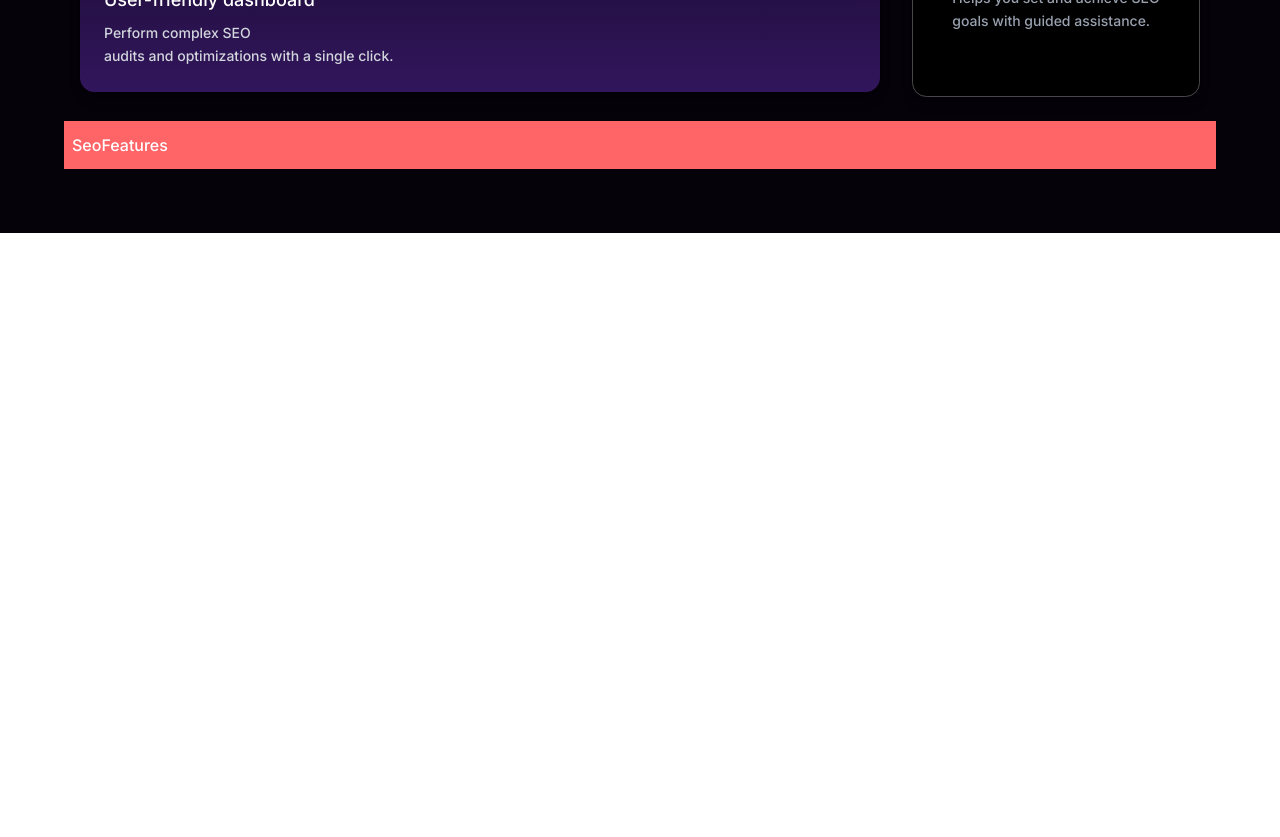
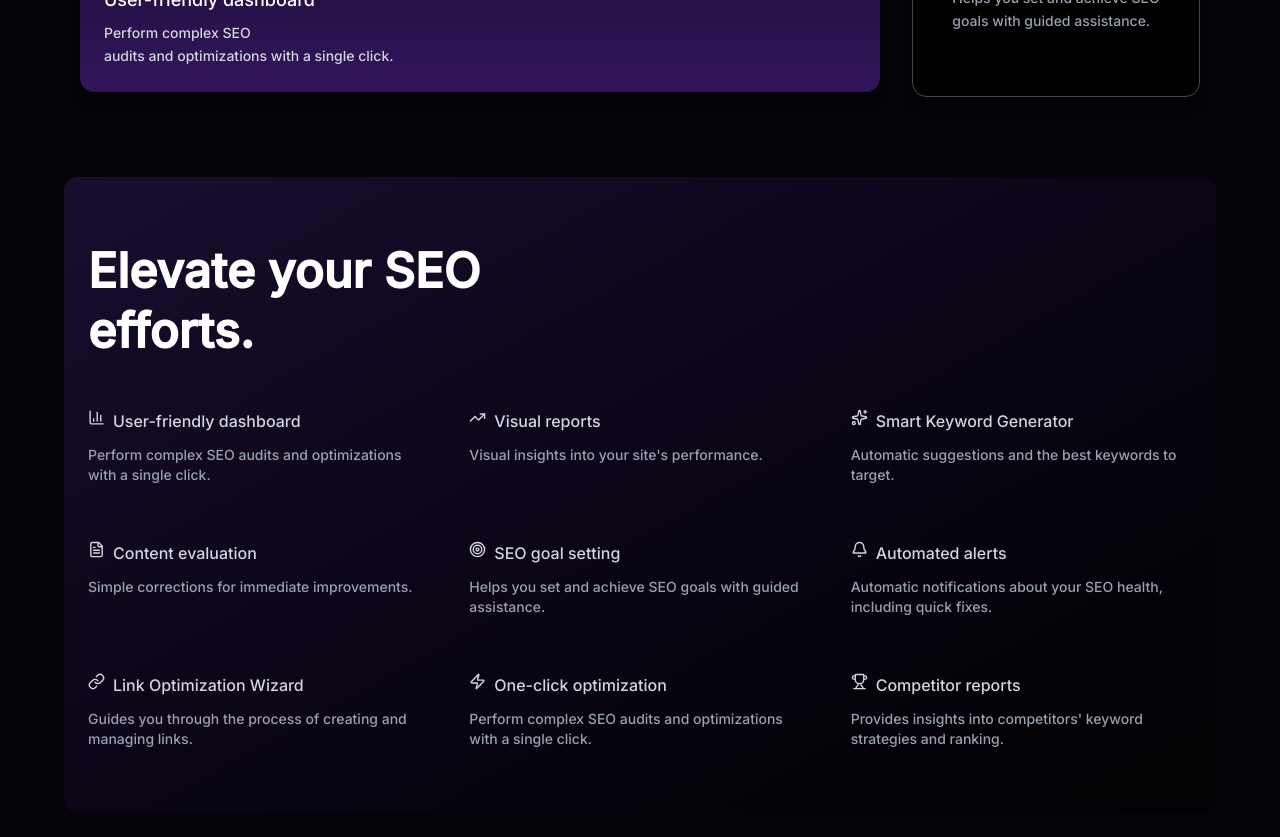
Before and after one commit to bilals2008/ai-seo, a React (Vite) app: page / in a window 1280 px wide. Shown: the part 2800-3637 px from the top of the page. Before the commit the page ends 3033 px from the top, so only its background shows below. Built offline with nearby package versions, Linux system fonts and the light colour scheme.

Commit message:
add seo features section

```diff
--- a/src/components/seo-features/SeoFeatures.jsx
+++ b/src/components/seo-features/SeoFeatures.jsx
@@ -1,10 +1,21 @@
 // File: src/components/seo-features/SeoFeatures.jsx
-import React from 'react'
+import React from "react";
+import SeoFeaturesList from "./SeoFeaturesList";
 
 function SeoFeatures() {
   return (
-    <div className='w-full bg-red-400 h-xl my-6 px-2 py-3'>SeoFeatures</div>
-  )
+    <section className="w-full py-16 px-6 bg-gradient-to-tl from-[#020103] to-[#190D2E] lg:rounded-xl my-20">
+      <div className="max-w-6xl mx-auto">
+        {/* Heading */}
+        <h1 className="text-2xl md:text-5xl font-bold text-white mb-12 max-w-md leading-tight">
+          Elevate your SEO efforts.
+        </h1>
+
+        {/* Features List */}
+        <SeoFeaturesList />
+      </div>
+    </section>
+  );
 }
 
-export default SeoFeatures
+export default SeoFeatures;
--- /dev/null
+++ b/src/components/seo-features/SeoFeaturesList.jsx
@@ -0,0 +1,32 @@
+// File: src/components/seo-features/SeoFeaturesList.jsx
+import React from "react";
+import * as Icons from "lucide-react"; // saare icons ek object ke through import
+import { seoFeatures } from "./seoFeaturesdata";
+
+function SeoFeaturesList() {
+  return (
+    <div className="grid grid-cols-1 md:grid-cols-2 lg:grid-cols-3 gap-y-14 gap-x-10 text-white">
+      {seoFeatures.map((feature) => {
+        const Icon = Icons[feature.icon];
+        return (
+          <div
+            key={feature.id}
+            className="flex items-center md:items-start space-x-3"
+          >
+            <div>
+              <div className="text-gray-300 flex gap-2 items-start">
+                {Icon ? <Icon size={17} /> : null}
+              <h3 className="text-base font-medium pb-3">{feature.title}</h3>
+              </div>
+              <p className="text-sm font-light text-gray-400 line-clamp-3">
+                {feature.description}
+              </p>
+            </div>
+          </div>
+        );
+      })}
+    </div>
+  );
+}
+
+export default SeoFeaturesList;
--- /dev/null
+++ b/src/components/seo-features/seoFeaturesdata.js
@@ -0,0 +1,71 @@
+// File: src/components/seo-features/seoFeatures.js
+export const seoFeatures = [
+  {
+    id: 1,
+    icon: "BarChart3",
+    title: "User-friendly dashboard",
+    description:
+      "Perform complex SEO audits and optimizations with a single click.",
+    category: "dashboard",
+  },
+  {
+    id: 2,
+    icon: "TrendingUp",
+    title: "Visual reports",
+    description: "Visual insights into your site's performance.",
+    category: "analytics",
+  },
+  {
+    id: 3,
+    icon: "Sparkles",
+    title: "Smart Keyword Generator",
+    description: "Automatic suggestions and the best keywords to target.",
+    category: "keywords",
+  },
+  {
+    id: 4,
+    icon: "FileText",
+    title: "Content evaluation",
+    description: "Simple corrections for immediate improvements.",
+    category: "content",
+  },
+  {
+    id: 5,
+    icon: "Target",
+    title: "SEO goal setting",
+    description: "Helps you set and achieve SEO goals with guided assistance.",
+    category: "goals",
+  },
+  {
+    id: 6,
+    icon: "Bell",
+    title: "Automated alerts",
+    description:
+      "Automatic notifications about your SEO health, including quick fixes.",
+    category: "alerts",
+  },
+  {
+    id: 7,
+    icon: "Link",
+    title: "Link Optimization Wizard",
+    description:
+      "Guides you through the process of creating and managing links.",
+    category: "optimization",
+  },
+  {
+    id: 8,
+    icon: "Zap",
+    title: "One-click optimization",
+    description:
+      "Perform complex SEO audits and optimizations with a single click.",
+    category: "optimization",
+  },
+  {
+    id: 9,
+    icon: "Trophy",
+    title: "Competitor reports",
+    description:
+      "Provides insights into competitors' keyword strategies and ranking.",
+    category: "competitive",
+  },
+];
```
